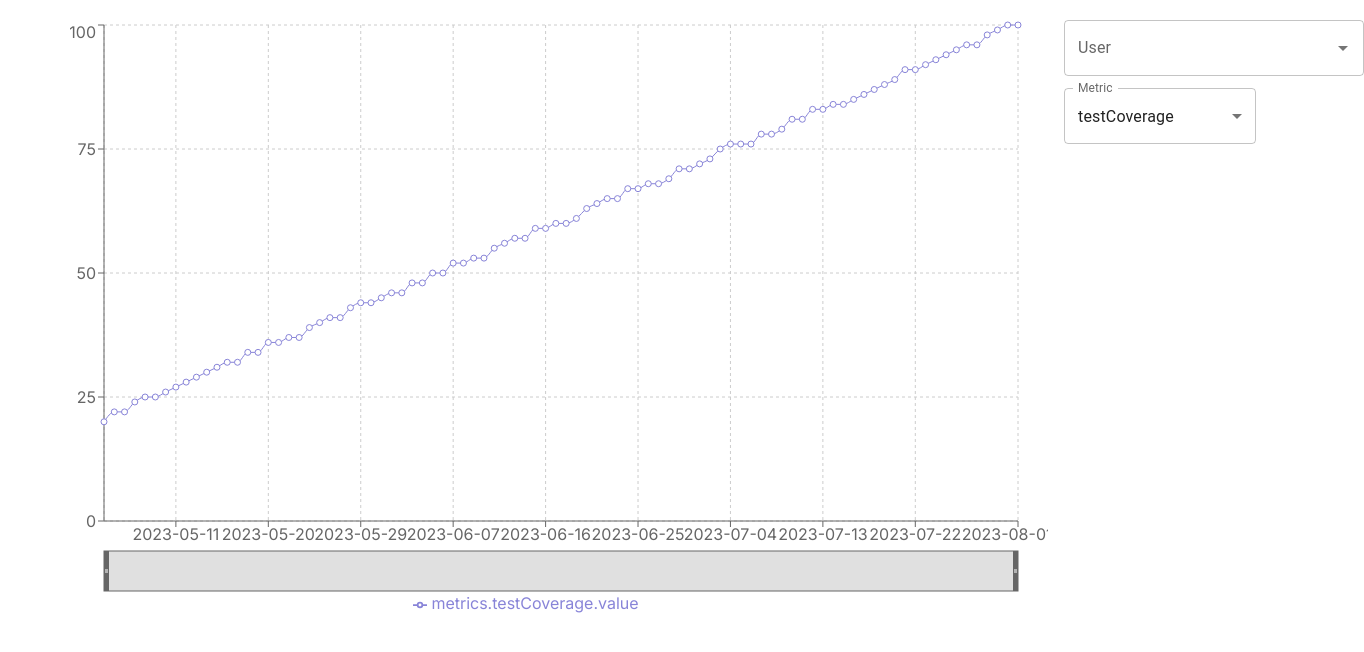
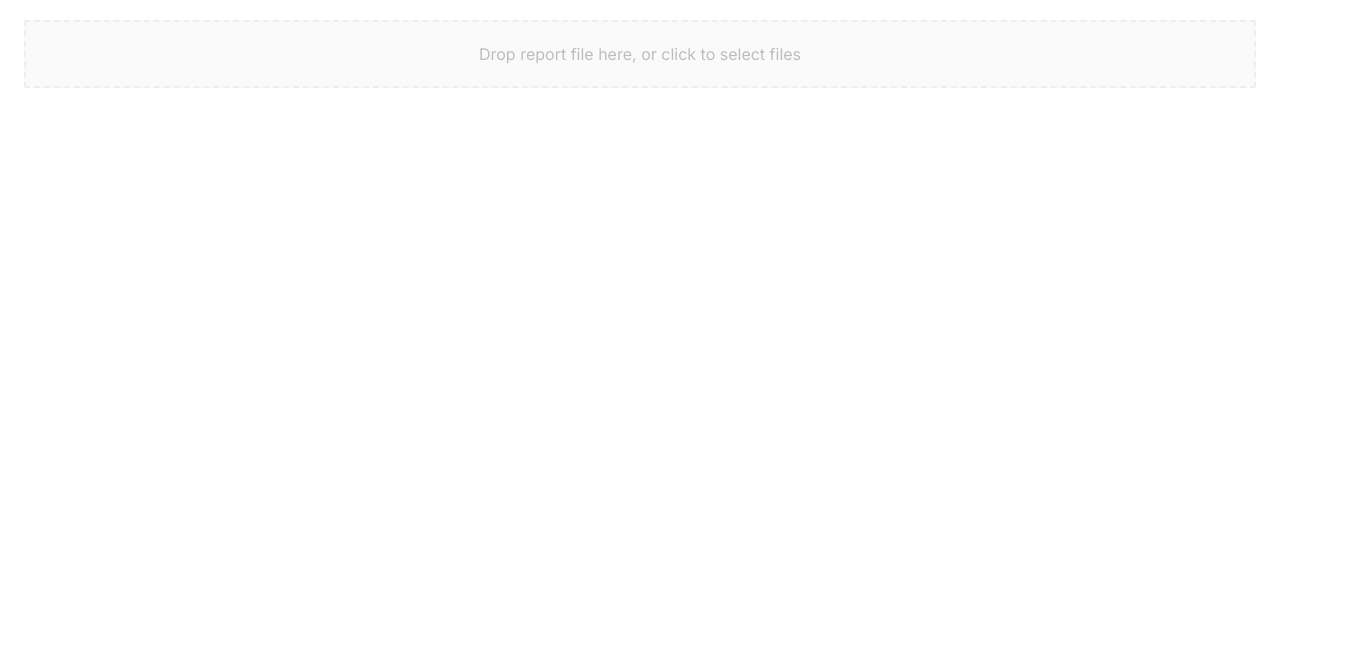
Before and after one commit to andriyor/git-metric-viz, a Next.js app: page / in a window 1280 px wide. Shown: the top 652 px of the page, 1364 px wide, since content can reach past the window. Built offline with nearby package versions, Linux system fonts and the light colour scheme.

Commit message:
use react-dropzone

```diff
--- a/app/Authors.tsx
+++ b/app/Authors.tsx
@@ -3,15 +3,13 @@ import Avatar from "@mui/material/Avatar";
 import Autocomplete from "@mui/material/Autocomplete";
 import TextField from "@mui/material/TextField";
 
-import json from "@/result.json";
-
-export const Authors = ({ onAuthorClick }: any) => {
+export const Authors = ({ authors, onAuthorClick }: any) => {
   return (
     <Box sx={{ width: "100%", maxWidth: 360, bgcolor: "background.paper" }}>
       <Autocomplete
         disablePortal
         id="combo-box-demo"
-        options={json.authors}
+        options={authors}
         sx={{ width: 300 }}
         onChange={(event, value: any) => onAuthorClick(value)}
         getOptionLabel={(option) => option.authorName}
--- /dev/null
+++ b/app/Drop.tsx
@@ -0,0 +1,28 @@
+import { useDropzone } from "react-dropzone";
+import "react-dropzone/examples/theme.css";
+
+export const Drop = ({onDropReport}: any) => {
+  const { getRootProps, getInputProps } = useDropzone({
+    multiple: false,
+    accept: {
+      "application/json": [".json"],
+    },
+    onDrop: ([file]) => {
+      const reader = new FileReader();
+      reader.onload = function (e) {
+        const contents = e.target?.result as string;
+        if (contents) {
+          onDropReport(JSON.parse(contents))
+        }
+      };
+      reader.readAsText(file);
+    },
+  });
+
+  return (
+    <div {...getRootProps({ className: "dropzone" })}>
+      <input {...getInputProps()} />
+      <p>Drop report file here, or click to select files</p>
+    </div>
+  );
+};
--- a/app/Metric.tsx
+++ b/app/Metric.tsx
@@ -4,9 +4,7 @@ import MenuItem from "@mui/material/MenuItem";
 import FormControl from "@mui/material/FormControl";
 import Select from "@mui/material/Select";
 
-import json from "@/result.json";
-
-export const Metrics = ({ onMetricClick, value }: any) => {
+export const Metrics = ({ metrics, onMetricClick, value }: any) => {
   return (
     <Box sx={{ width: "100%", maxWidth: 360, bgcolor: "background.paper" }}>
       <FormControl fullWidth>
@@ -18,7 +16,7 @@ export const Metrics = ({ onMetricClick, value }: any) => {
           value={value}
           onChange={(event) => onMetricClick(event.target.value)}
         >
-          {json.metrics.map((item) => (
+          {metrics.map((item: any) => (
             <MenuItem key={item} value={item}>
               {item}
             </MenuItem>
--- a/app/page.tsx
+++ b/app/page.tsx
@@ -2,43 +2,53 @@
 import { useEffect, useState } from "react";
 import Grid from "@mui/material/Grid";
 
-import json from "../result.json";
 import { Chart } from "@/app/Chart";
 import { Authors } from "@/app/Authors";
 import { Metrics } from "@/app/Metric";
 import { Container } from "@mui/material";
+import { Drop } from "@/app/Drop";
 
 const addDiffToMetrics = (currentMetrics: any) => {
   let previousValue = currentMetrics[0].metrics;
   for (const metricsResultElement of currentMetrics) {
     for (const metric in metricsResultElement.metrics) {
       metricsResultElement.metrics[metric]["diff"] =
-        metricsResultElement.metrics[metric].value - previousValue[metric].value;
+        metricsResultElement.metrics[metric].value -
+        previousValue[metric].value;
     }
-    previousValue = metricsResultElement.metrics
+    previousValue = metricsResultElement.metrics;
   }
   return currentMetrics;
 };
 
 export default function Home() {
   const [selectedAuthor, setSelectedAuthor] = useState();
-  const [selectedMetric, setSelectedMetric] = useState(json.metrics[0]);
-  const [metadata, setMetadata] = useState(json.metadata);
+  const [selectedMetric, setSelectedMetric] = useState();
+  const [metadata, setMetadata] = useState([]);
+  const [report, setReport] = useState<any>();
 
   useEffect(() => {
+    if (report?.metadata?.length) {
       if (selectedAuthor) {
-      const filtered = json.metadata.filter(
-        (m) => m.author.authorEmail === selectedAuthor.authorEmail,
+        const filtered = report.metadata.filter(
+          (m: any) => m.author.authorEmail === selectedAuthor.authorEmail,
         );
         setMetadata(addDiffToMetrics(filtered));
       } else {
-      setMetadata(addDiffToMetrics(json.metadata));
+        setMetadata(addDiffToMetrics(report.metadata));
       }
-  }, [selectedAuthor]);
+    }
+  }, [selectedAuthor, report]);
+
+  const onMetricDrop = (metric: any) => {
+    setSelectedMetric(metric.metrics[0]);
+    setReport(metric);
+  };
 
   return (
     <div className="mt-5">
       <Container maxWidth="xl">
+        {metadata.length ? (
           <Grid container spacing={2}>
             <Grid item xs={10}>
               <div style={{ height: "600px" }}>
@@ -47,13 +57,19 @@ export default function Home() {
             </Grid>
             <Grid item xs={2}>
               <div className="mb-3">
-              <Authors onAuthorClick={setSelectedAuthor} />
+                <Authors onAuthorClick={setSelectedAuthor} authors={report.authors} />
               </div>
               <div>
-              <Metrics onMetricClick={setSelectedMetric} value={selectedMetric} />
+                <Metrics
+                  metrics={report.metrics}
+                  onMetricClick={setSelectedMetric}
+                  value={selectedMetric}
+                />
               </div>
             </Grid>
           </Grid>
+        ) : undefined}
+        <Drop onDropReport={onMetricDrop} />
       </Container>
     </div>
   );
--- a/package.json
+++ b/package.json
@@ -23,6 +23,7 @@
     "postcss": "8.4.27",
     "react": "18.2.0",
     "react-dom": "18.2.0",
+    "react-dropzone": "^14.2.3",
     "recharts": "^2.7.2",
     "simple-git": "^3.19.1",
     "tailwindcss": "3.3.3",
```
Also changed, not shown: 1 other file (tests, documents, lock files or other folders). Lines whose indentation alone changed are shown as unchanged.
